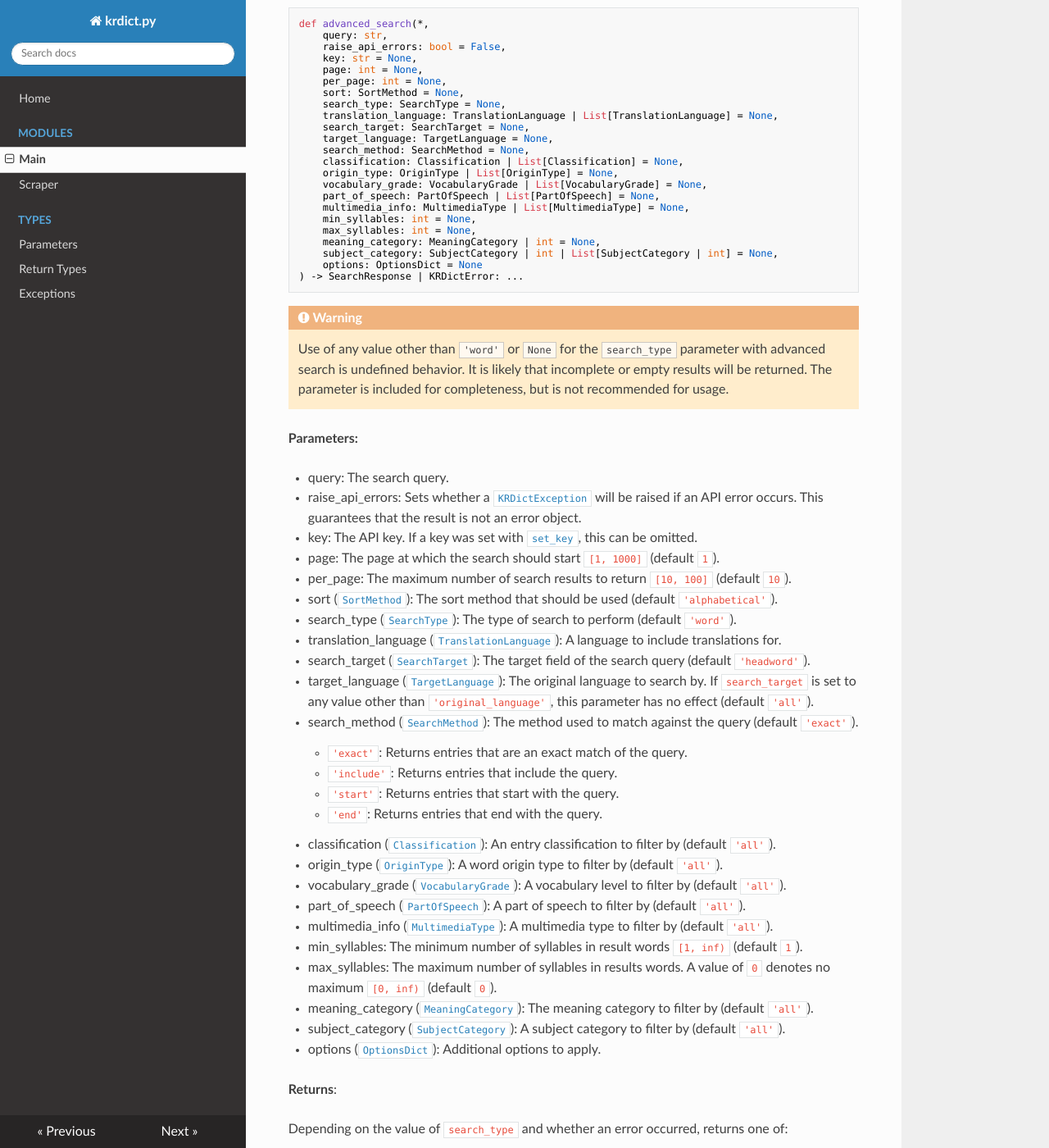
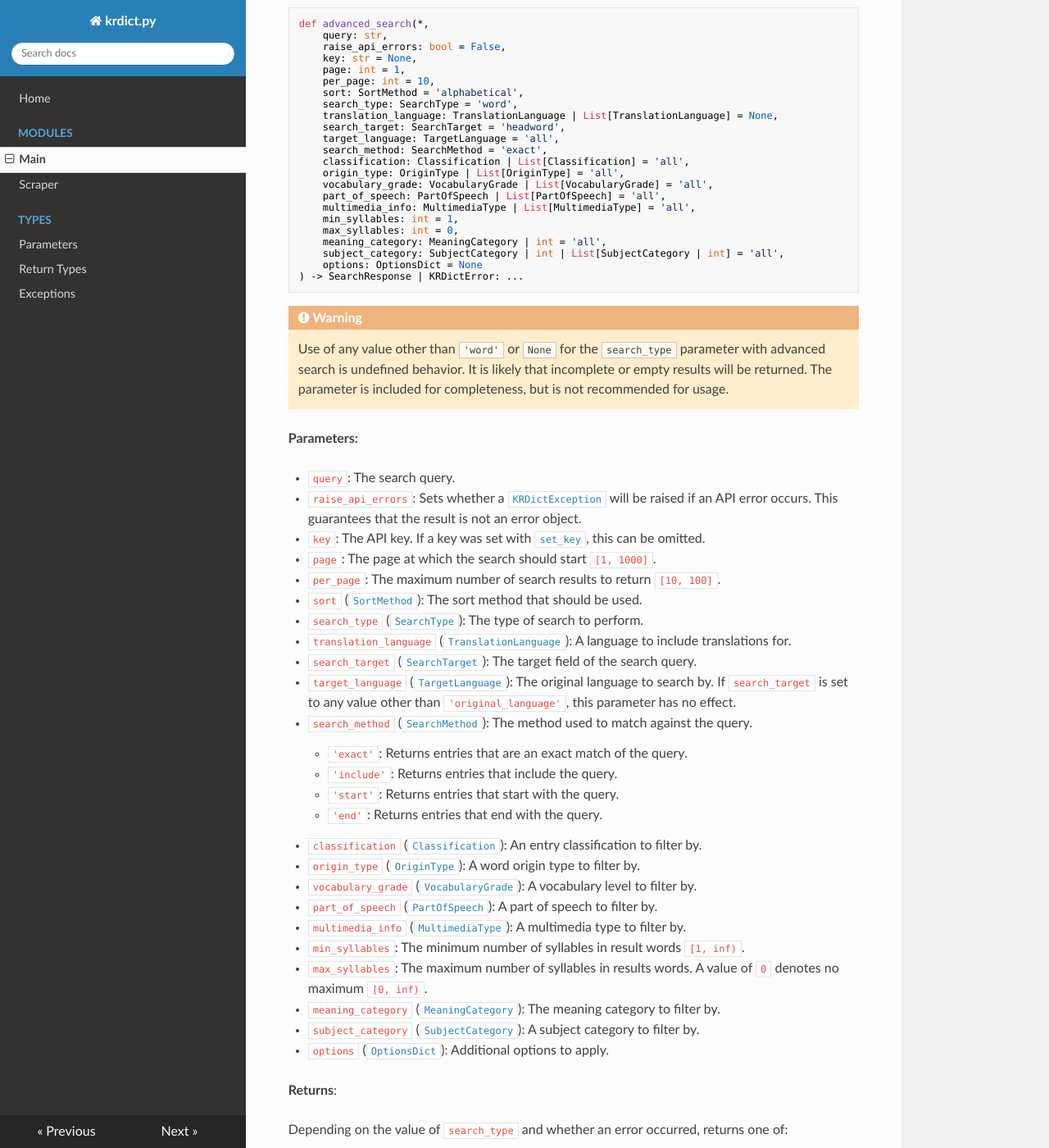
Before and after one commit to omarkmu/krdict.py, an MkDocs documentation site: the page built from docs/functions.md, in a window 1280 px wide and 1400 px high, scrolled down 317 px. Shown: the whole window at 82% size. Built offline with MkDocs 1.6.1, drawn with Linux system fonts in a browser that asks for light colours; nearby versions of some CDN libraries; some of the changed text lies outside the part shown.

Commit message:
Specify defaults in documentation python blocks Add translation field to word of the day documentation Wrap parameter names in backticks in documentation Fix minor documentation issues

````diff
--- a/docs/functions.md
+++ b/docs/functions.md
@@ -12,23 +12,23 @@ def advanced_search(*,
     query: str,
     raise_api_errors: bool = False,
     key: str = None,
-    page: int = None,
-    per_page: int = None,
-    sort: SortMethod = None,
-    search_type: SearchType = None,
+    page: int = 1,
+    per_page: int = 10,
+    sort: SortMethod = 'alphabetical',
+    search_type: SearchType = 'word',
     translation_language: TranslationLanguage | List[TranslationLanguage] = None,
-    search_target: SearchTarget = None,
-    target_language: TargetLanguage = None,
-    search_method: SearchMethod = None,
-    classification: Classification | List[Classification] = None,
-    origin_type: OriginType | List[OriginType] = None,
-    vocabulary_grade: VocabularyGrade | List[VocabularyGrade] = None,
-    part_of_speech: PartOfSpeech | List[PartOfSpeech] = None,
-    multimedia_info: MultimediaType | List[MultimediaType] = None,
-    min_syllables: int = None,
-    max_syllables: int = None,
-    meaning_category: MeaningCategory | int = None,
-    subject_category: SubjectCategory | int | List[SubjectCategory | int] = None,
+    search_target: SearchTarget = 'headword',
+    target_language: TargetLanguage = 'all',
+    search_method: SearchMethod = 'exact',
+    classification: Classification | List[Classification] = 'all',
+    origin_type: OriginType | List[OriginType] = 'all',
+    vocabulary_grade: VocabularyGrade | List[VocabularyGrade] = 'all',
+    part_of_speech: PartOfSpeech | List[PartOfSpeech] = 'all',
+    multimedia_info: MultimediaType | List[MultimediaType] = 'all',
+    min_syllables: int = 1,
+    max_syllables: int = 0,
+    meaning_category: MeaningCategory | int = 'all',
+    subject_category: SubjectCategory | int | List[SubjectCategory | int] = 'all',
     options: OptionsDict = None
 ) -> SearchResponse | KRDictError: ...
 ```
@@ -39,33 +39,33 @@ def advanced_search(*,
 
 **Parameters:**
 
-- query: The search query.
-- raise_api_errors: Sets whether a [`KRDictException`](exceptions.md#krdictexception) will be raised if an API error occurs.
+- `query`: The search query.
+- `raise_api_errors`: Sets whether a [`KRDictException`](exceptions.md#krdictexception) will be raised if an API error occurs.
 This guarantees that the result is not an error object.
-- key: The API key. If a key was set with [`set_key`](#set_key), this can be omitted.
-- page: The page at which the search should start `[1, 1000]` (default `1`).
-- per_page: The maximum number of search results to return `[10, 100]` (default `10`).
-- sort ([`SortMethod`](parameters.md#sortmethod)): The sort method that should be used (default `'alphabetical'`).
-- search_type ([`SearchType`](parameters.md#searchtype)): The type of search to perform (default `'word'`).
-- translation_language ([`TranslationLanguage`](parameters.md#translationlanguage)): A language to include translations for.
-- search_target ([`SearchTarget`](parameters.md#searchtarget)): The target field of the search query (default `'headword'`).
-- target_language ([`TargetLanguage`](parameters.md#targetlanguage)): The original language to search by. If `search_target`
-is set to any value other than `'original_language'`, this parameter has no effect (default `'all'`).
-- search_method ([`SearchMethod`](parameters.md#searchmethod)): The method used to match against the query (default `'exact'`).
+- `key`: The API key. If a key was set with [`set_key`](#set_key), this can be omitted.
+- `page`: The page at which the search should start `[1, 1000]`.
+- `per_page`: The maximum number of search results to return `[10, 100]`.
+- `sort` ([`SortMethod`](parameters.md#sortmethod)): The sort method that should be used.
+- `search_type` ([`SearchType`](parameters.md#searchtype)): The type of search to perform.
+- `translation_language` ([`TranslationLanguage`](parameters.md#translationlanguage)): A language to include translations for.
+- `search_target` ([`SearchTarget`](parameters.md#searchtarget)): The target field of the search query.
+- `target_language` ([`TargetLanguage`](parameters.md#targetlanguage)): The original language to search by. If `search_target`
+is set to any value other than `'original_language'`, this parameter has no effect.
+- `search_method` ([`SearchMethod`](parameters.md#searchmethod)): The method used to match against the query.
     - `'exact'`: Returns entries that are an exact match of the query.
     - `'include'`: Returns entries that include the query.
     - `'start'`: Returns entries that start with the query.
     - `'end'`: Returns entries that end with the query.
-- classification ([`Classification`](parameters.md#classification)): An entry classification to filter by (default `'all'`).
-- origin_type ([`OriginType`](parameters.md#origintype)): A word origin type to filter by (default `'all'`).
-- vocabulary_grade ([`VocabularyGrade`](parameters.md#vocabularygrade)): A vocabulary level to filter by (default `'all'`).
-- part_of_speech ([`PartOfSpeech`](parameters.md#partofspeech)): A part of speech to filter by (default `'all'`).
-- multimedia_info ([`MultimediaType`](parameters.md#multimediatype)): A multimedia type to filter by (default `'all'`).
-- min_syllables: The minimum number of syllables in result words `[1, inf)` (default `1`).
-- max_syllables: The maximum number of syllables in results words. A value of `0` denotes no maximum `[0, inf)` (default `0`).
-- meaning_category ([`MeaningCategory`](parameters.md#meaningcategory)): The meaning category to filter by (default `'all'`).
-- subject_category ([`SubjectCategory`](parameters.md#subjectcategory)): A subject category to filter by (default `'all'`).
-- options ([`OptionsDict`](parameters.md#optionsdict)): Additional options to apply.
+- `classification` ([`Classification`](parameters.md#classification)): An entry classification to filter by.
+- `origin_type` ([`OriginType`](parameters.md#origintype)): A word origin type to filter by.
+- `vocabulary_grade` ([`VocabularyGrade`](parameters.md#vocabularygrade)): A vocabulary level to filter by.
+- `part_of_speech` ([`PartOfSpeech`](parameters.md#partofspeech)): A part of speech to filter by.
+- `multimedia_info` ([`MultimediaType`](parameters.md#multimediatype)): A multimedia type to filter by.
+- `min_syllables`: The minimum number of syllables in result words `[1, inf)`.
+- `max_syllables`: The maximum number of syllables in results words. A value of `0` denotes no maximum `[0, inf)`.
+- `meaning_category` ([`MeaningCategory`](parameters.md#meaningcategory)): The meaning category to filter by.
+- `subject_category` ([`SubjectCategory`](parameters.md#subjectcategory)): A subject category to filter by.
+- `options` ([`OptionsDict`](parameters.md#optionsdict)): Additional options to apply.
 
 
 **Returns**:
@@ -89,10 +89,10 @@ def search(*,
     query: str,
     raise_api_errors: bool = False,
     key: str = None,
-    page: int = None,
-    per_page: int = None,
-    sort: SortMethod = None,
-    search_type: SearchType = None,
+    page: int = 1,
+    per_page: int = 10,
+    sort: SortMethod = 'alphabetical',
+    search_type: SearchType = 'word',
     translation_language: TranslationLanguage | List[TranslationLanguage] = None,
     options: OptionsDict = None
 ) -> SearchResponse | KRDictError: ...
@@ -100,16 +100,16 @@ def search(*,
 
 **Parameters:**
 
-- query: The search query.
-- raise_api_errors: Sets whether a [`KRDictException`](exceptions.md#krdictexception) will be raised if an API error occurs.
+- `query`: The search query.
+- `raise_api_errors`: Sets whether a [`KRDictException`](exceptions.md#krdictexception) will be raised if an API error occurs.
 This guarantees that the result is not an error object.
-- key: The API key. If a key was set with [`set_key`](#set_key), this can be omitted.
-- page: The page at which the search should start `[1, 1000]` (default `1`).
-- per_page: The maximum number of search results to return `[10, 100]` (default `10`).
-- sort ([`SortMethod`](parameters.md#sortmethod)): The sort method that should be used (default `'alphabetical'`).
-- search_type ([`SearchType`](parameters.md#searchtype)): The type of search to perform (default `'word'`).
-- translation_language ([`TranslationLanguage`](parameters.md#translationlanguage)): A language to include translations for.
-- options ([`OptionsDict`](parameters.md#optionsdict)): Additional options to apply.
+- `key`: The API key. If a key was set with [`set_key`](#set_key), this can be omitted.
+- `page`: The page at which the search should start `[1, 1000]`.
+- `per_page`: The maximum number of search results to return `[10, 100]`.
+- `sort` ([`SortMethod`](parameters.md#sortmethod)): The sort method that should be used.
+- `search_type` ([`SearchType`](parameters.md#searchtype)): The type of search to perform.
+- `translation_language` ([`TranslationLanguage`](parameters.md#translationlanguage)): A language to include translations for.
+- `options` ([`OptionsDict`](parameters.md#optionsdict)): Additional options to apply.
 
 
 **Returns**:
@@ -164,8 +164,8 @@ Performs a view query, which retrieves information about a particular entry, on
 ```python
 def view(*,
     query: str,
+    homograph_num: int = 0,
     raise_api_errors: bool = False,
-    homograph_num: int = None,
     key: str = None,
     translation_language: TranslationLanguage | List[TranslationLanguage] = None,
     options: OptionsDict = None
@@ -182,15 +182,15 @@ def view(*,
 
 **Parameters:**
 
-- query: The search query.
-- raise_api_errors: Sets whether a [`KRDictException`](exceptions.md#krdictexception) will be raised if an API error occurs.
+- `query`: The search query.
+- `homograph_num`: The superscript number used to distinguish homographs.
+- `target_code`: The target code of the desired result.
+- `raise_api_errors`: Sets whether a [`KRDictException`](exceptions.md#krdictexception) will be raised if an API error occurs.
 This guarantees that the result is not an error object.
-- homograph_num: The superscript number used to distinguish homographs (default `0`).
-- target_code: The target code of the desired result.
-- key: The API key. If a key was set with [`set_key`](#set_key), this can be omitted.
-- translation_language ([`TranslationLanguage`](parameters.md#translationlanguage)): A language or list of
+- `key`: The API key. If a key was set with [`set_key`](#set_key), this can be omitted.
+- `translation_language` ([`TranslationLanguage`](parameters.md#translationlanguage)): A language or list of
 languages to include translations for.
-- options ([`OptionsDict`](parameters.md#optionsdict)): Additional options to apply.
+- `options` ([`OptionsDict`](parameters.md#optionsdict)): Additional options to apply.
 
 
 **Returns:**
````
Also changed, not shown: other parts of docs/functions.md (+2 -2 lines), docs/return_types.md (+30 -20 lines), docs/scraper.md (+31 -25 lines).
